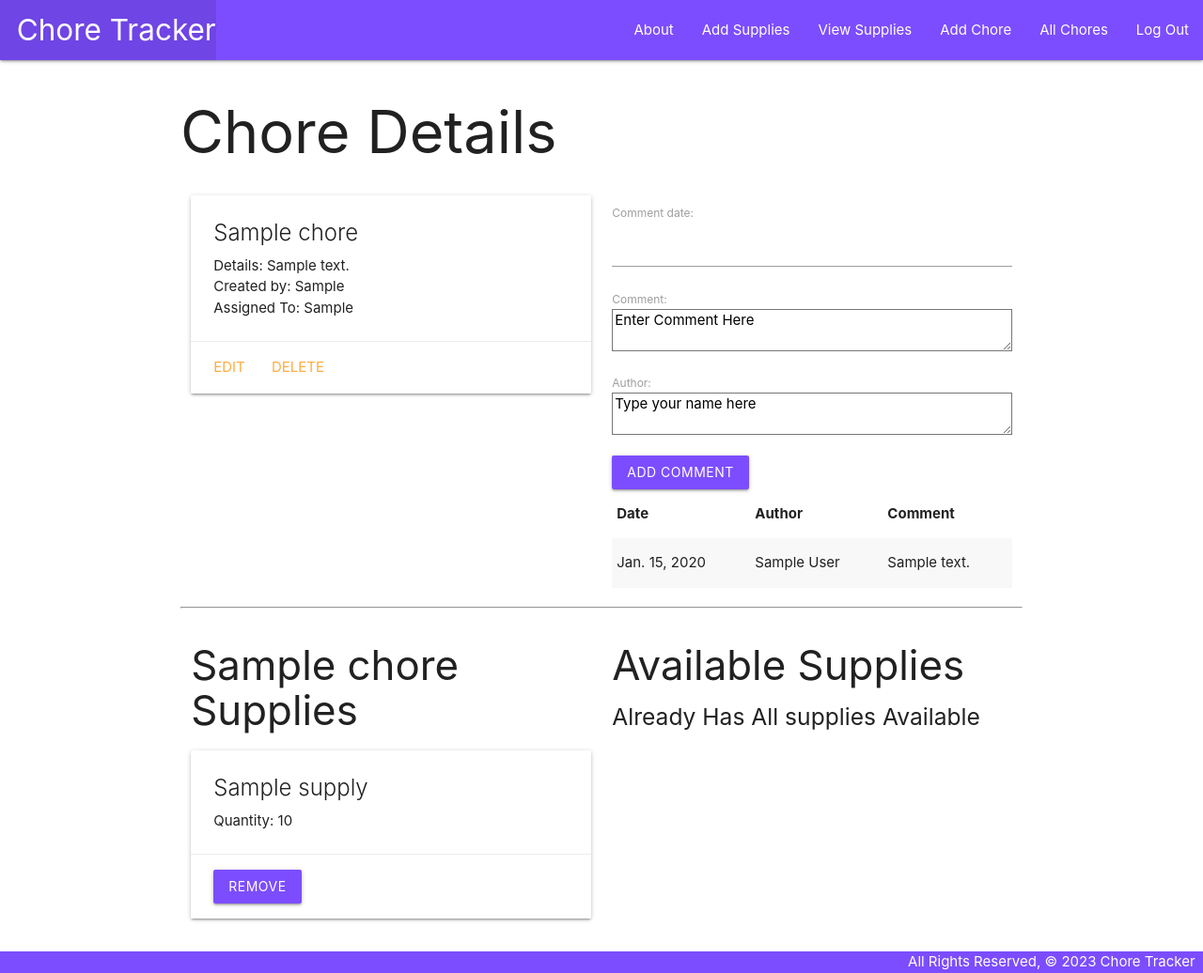
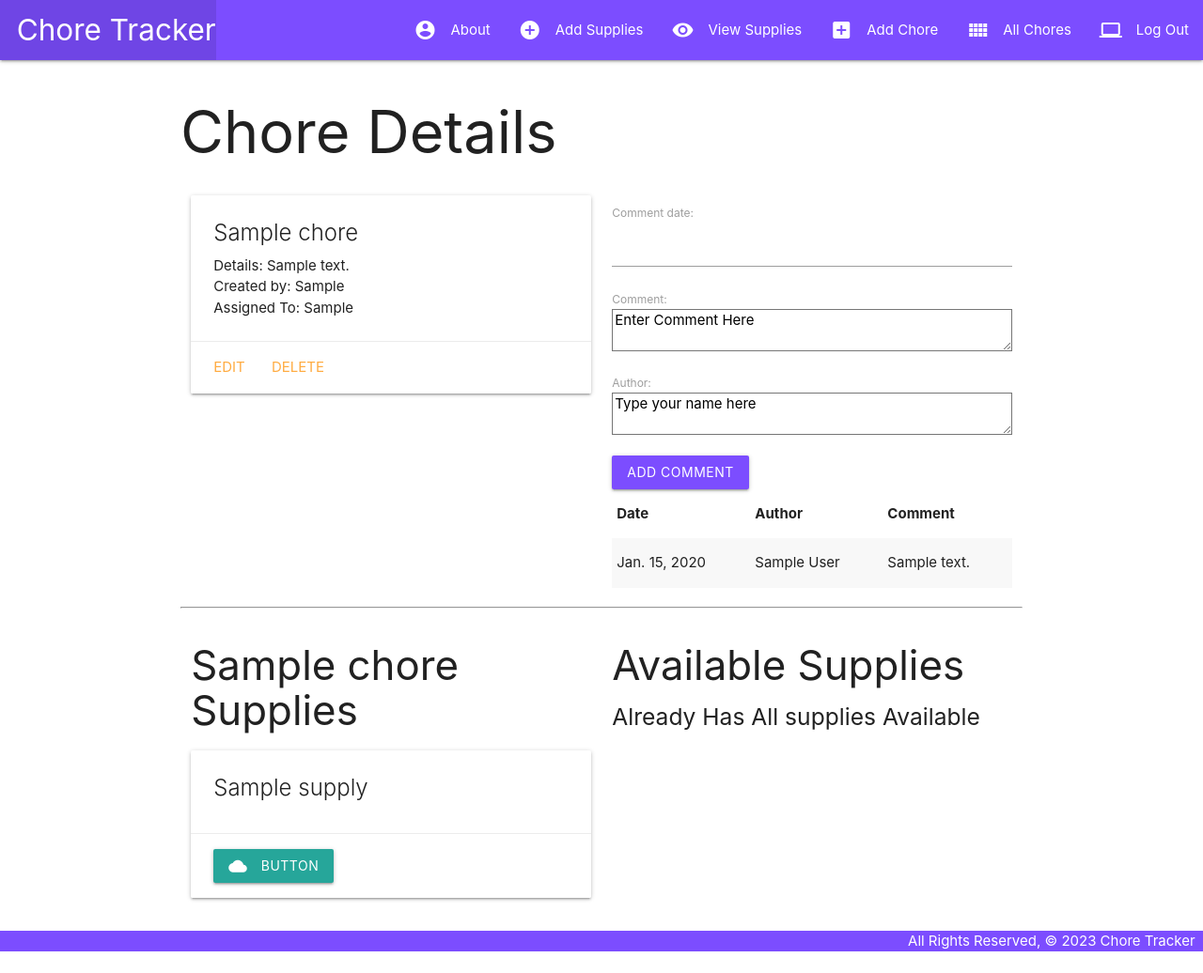
Before and after one commit to Data-Pirates-SEI/Data-Pirates-Project, a Django app: page /chores/1/ in a window 1280 px wide. Shown: the whole page at 94% size. After the commit the page ends 1013 px from the top, so only its background shows below. Run offline with Django 4.2, Linux system fonts and the light colour scheme; a user stored in the database is signed in; tables that the repository leaves empty hold one stand-in row (values such as "Sample post").

Commit message:
remove quantity and adding button icons

```diff
--- a/main_app/models.py
+++ b/main_app/models.py
@@ -7,7 +7,7 @@ from django.contrib.auth.models import User
 
 class Supply(models.Model):
     name = models.CharField(max_length=50)
-    qty = models.PositiveIntegerField(default=0, null=True)
+
     def __str__(self):
         return self.name
 
--- a/main_app/templates/base.html
+++ b/main_app/templates/base.html
@@ -9,7 +9,7 @@
   <title>Chore Tracker</title>
   <link rel="stylesheet" href="https://cdnjs.cloudflare.com/ajax/libs/materialize/1.0.0/css/materialize.min.css">
   <link rel="stylesheet" type="text/css" href="{% static 'css/style.css' %}">
-
+  <link href="https://fonts.googleapis.com/icon?family=Material+Icons" rel="stylesheet">
 
 </head>
 <body>
@@ -20,13 +20,14 @@
           <li><a href="/" class="left brand-logo">&nbsp;&nbsp;Chore Tracker</a></li>
         </ul>
         <ul class="right">
-          <li><a href="{% url 'about' %}">About</a></li>
+          <li><a href="{% url 'about' %}"><i class="material-icons left">account_circle</i>About</a></li>
           {% if user.is_authenticated %}
-          <li><a href="{% url 'supplies_create' %}">Add Supplies</a></li>
-          <li><a href="{% url 'supplies_index' %}">View Supplies</a></li>
-          <li><a href="{% url 'chores_create'%}">Add Chore</a></li>
-          <li><a href="{% url 'index' %}">All Chores</a></li>
-          <li><a href="{% url 'logout' %}">Log Out</a></li>
+          <li><a href="{% url 'supplies_create' %}"><i class="material-icons left">add_circle</i>Add Supplies</a></li>
+          <li><a href="{% url 'supplies_index' %}"><i class="material-icons left">visibility</i>View Supplies</a></li>
+          <li><a href="{% url 'chores_create'%}"><i class="material-icons left">add_box
+          </i>Add Chore</a></li>
+          <li><a href="{% url 'index' %}"><i class="material-icons left">view_comfy</i>All Chores</a></li>
+          <li><a href="{% url 'logout' %}"><i class="material-icons left">laptop</i>Log Out</a></li>
           {% else %}
           <li><a href="{% url 'signup' %}">Sign Up</a></li>
           <li><a href="{% url 'login' %}">Log In</a></li>
--- a/main_app/templates/chores/detail.html
+++ b/main_app/templates/chores/detail.html
@@ -51,13 +51,13 @@
     <div class="card">
         <div class="card-content">
           <span class="card-title">{{ supply.name }}</span>
-          <span class=''>Quantity: {{ supply.qty }}</span>
+
 
         </div>
         <div class="card-action">
           <form action="{% url 'unassoc_supply' chore.id supply.id %}" method="POST">
             {% csrf_token %}
-            <button type="submit" class="btn deep-purple accent-2">Remove</button>
+            <a class="waves-effect waves-light btn"><i class="material-icons left">cloud</i>button</a>
           </form>
         </div>
       </div>
@@ -72,7 +72,7 @@
     <div class="card">
       <div class="card-content">
         <span class="card-title"> {{ supply.name }} </span>
-        <span class=''>Quantity: {{ supply.qty }} </span>
+
       </div>
       <div class="card-action">
         <form
--- a/main_app/templates/main_app/supply_detail.html
+++ b/main_app/templates/main_app/supply_detail.html
@@ -8,7 +8,7 @@
     <div class="card">
       <div class="card-content">
         <span class="card-title">{{ supply.name }}</span>
-        <span class=''>Quantity: {{ supply.qty }}</span>
+
 
       </div>
       <div class="card-action">
--- a/main_app/templates/main_app/supply_list.html
+++ b/main_app/templates/main_app/supply_list.html
@@ -8,7 +8,7 @@
     <div class="card">
         <div class="card-content">
             <span class="card-title">{{ supply.name }}</span>
-            <span class=''>Quantity: {{ supply.qty }}</span>
+
 
         </div>
     </div>
```
